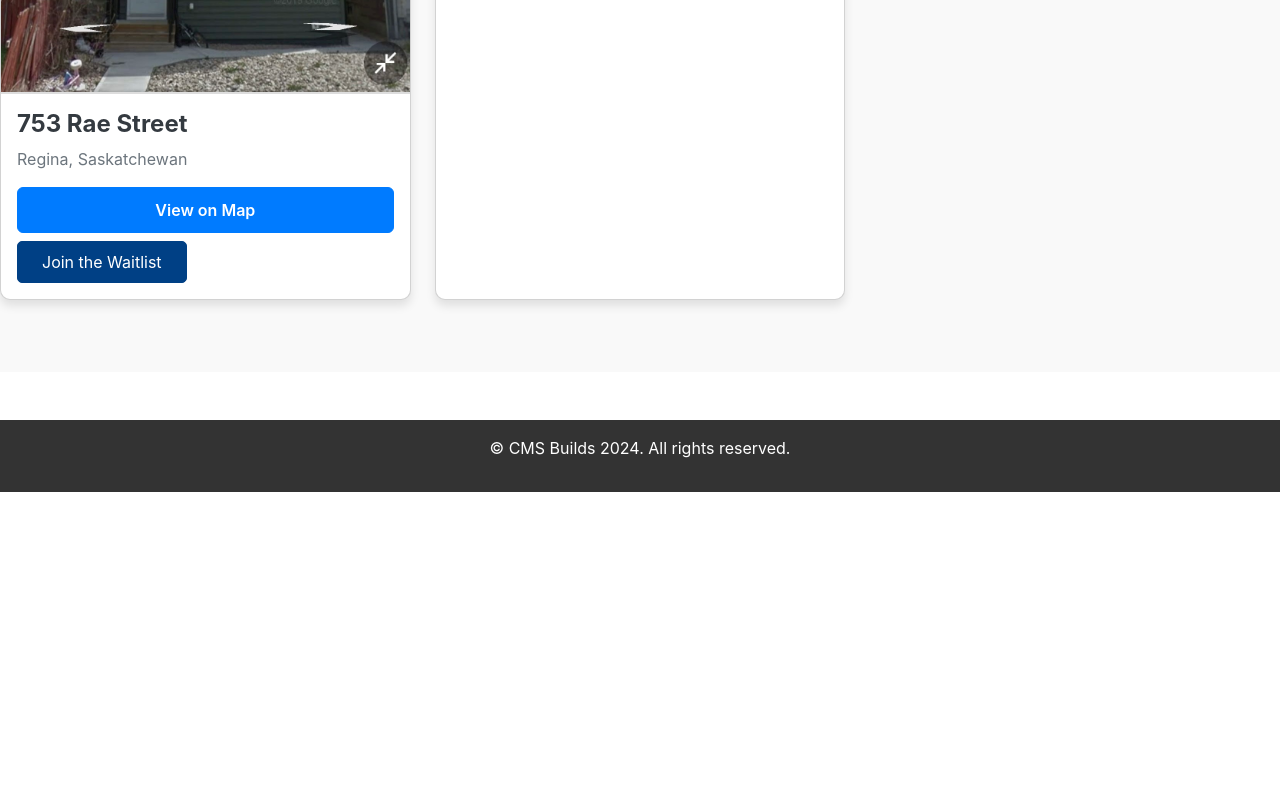
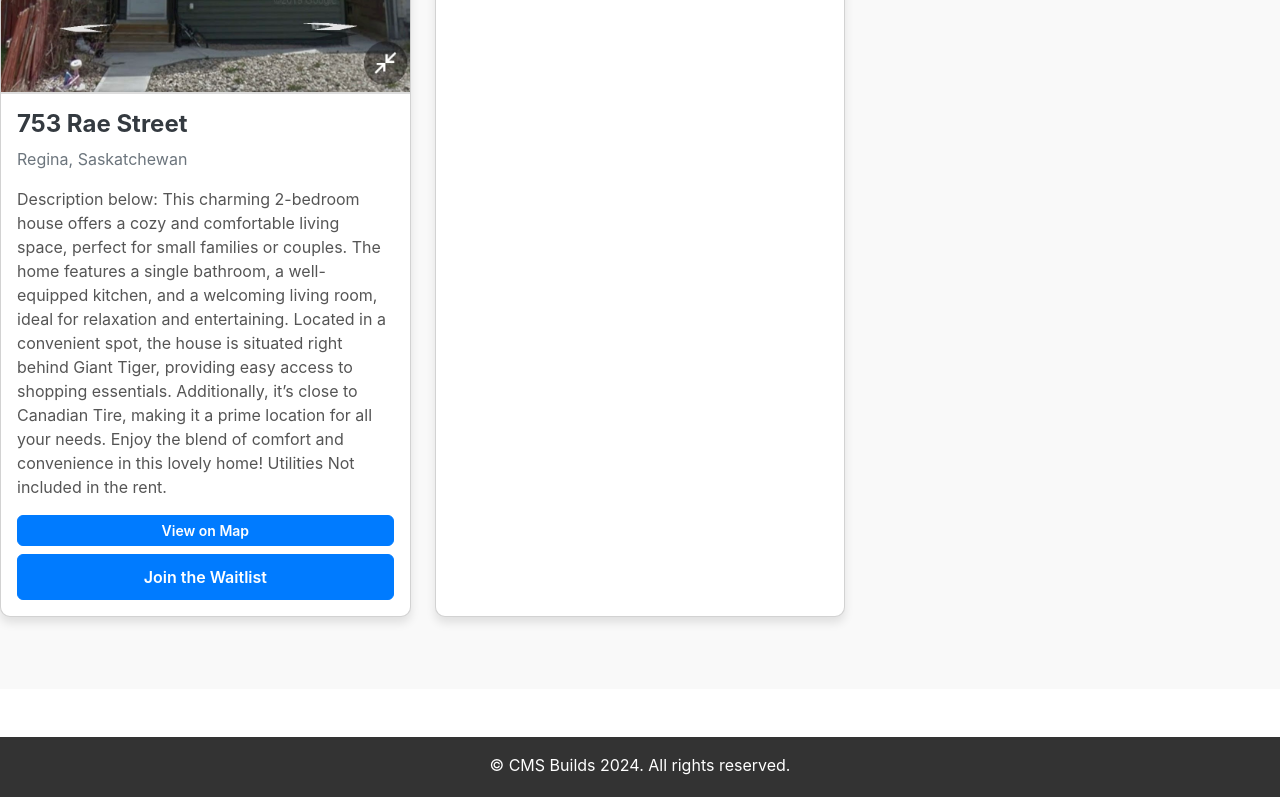
Before and after one commit to Aryan-1703/SriSaiProperty, a React (Vite) app: page / in a window 1280 px wide. Shown: the part 3000-3797 px from the top of the page. Before the commit the page ends 3492 px from the top, so only its background shows below. Built offline with nearby package versions, Linux system fonts and the light colour scheme.

Commit message:
Listing Description updated

```diff
--- a/src/components/Home/AvailableListings.tsx
+++ b/src/components/Home/AvailableListings.tsx
@@ -43,9 +43,15 @@ const AvailableListings = React.forwardRef<HTMLDivElement>((_, ref) => {
 						<Card.Body>
 							<Card.Title className="listing-title">753 Rae Street</Card.Title>
 							<Card.Text className="listing-location">Regina, Saskatchewan</Card.Text>
+							<Card.Text className="listing-description">
+              Description below:
+This charming 2-bedroom house offers a cozy and comfortable living space, perfect for small families or couples. The home features a single bathroom, a well-equipped kitchen, and a welcoming living room, ideal for relaxation and entertaining. Located in a convenient spot, the house is situated right behind Giant Tiger, providing easy access to shopping essentials. Additionally, it’s close to Canadian Tire, making it a prime location for all your needs. Enjoy the blend of comfort and convenience in this lovely home!
+
+Utilities Not included in the rent.
+							</Card.Text>
 							<Button
 								variant="primary"
-								className="action-btn"
+								className="action-btn btn-sm" /* Smaller button */
 								onClick={() =>
 									window.open(mapUrl("753 Rae Street, Regina, Saskatchewan"), "_blank")
 								}
@@ -53,7 +59,7 @@ const AvailableListings = React.forwardRef<HTMLDivElement>((_, ref) => {
 								View on Map
 							</Button>
 							<Button
-								variant="secondary"
+								variant="primary"
 								className="action-btn mt-2"
 								data-bs-toggle="modal"
 								data-bs-target="#waitlistModal"
--- a/src/styles/Home/AvailableListings.css
+++ b/src/styles/Home/AvailableListings.css
@@ -12,6 +12,7 @@
     margin-bottom: 3rem;
     text-transform: uppercase;
     letter-spacing: 1.5px;
+    text-align: center;
 }
 
 /* Listing Card Styles */
@@ -46,6 +47,13 @@
 	margin-bottom: 1rem;
 }
 
+/* Listing Description Styles */
+.listing-description {
+	font-size: 1rem;
+	color: #555;
+	margin-bottom: 1rem;
+}
+
 /* Button Styles */
 .action-btn {
 	background-color: #004085;
@@ -55,6 +63,12 @@
 	font-size: 1rem;
 	border-radius: 5px;
 	transition: background-color 0.3s ease, transform 0.3s ease;
+}
+
+/* Smaller Button */
+.action-btn.btn-sm {
+	padding: 0.25rem 1rem;
+	font-size: 0.875rem;
 }
 
 .action-btn:hover {
```
Lines whose indentation alone changed are shown as unchanged.
